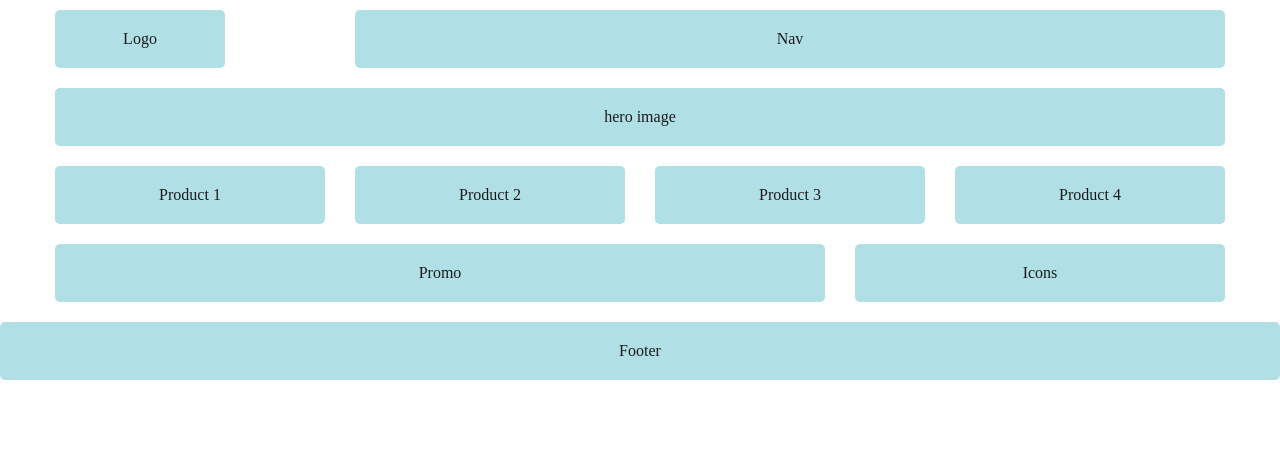
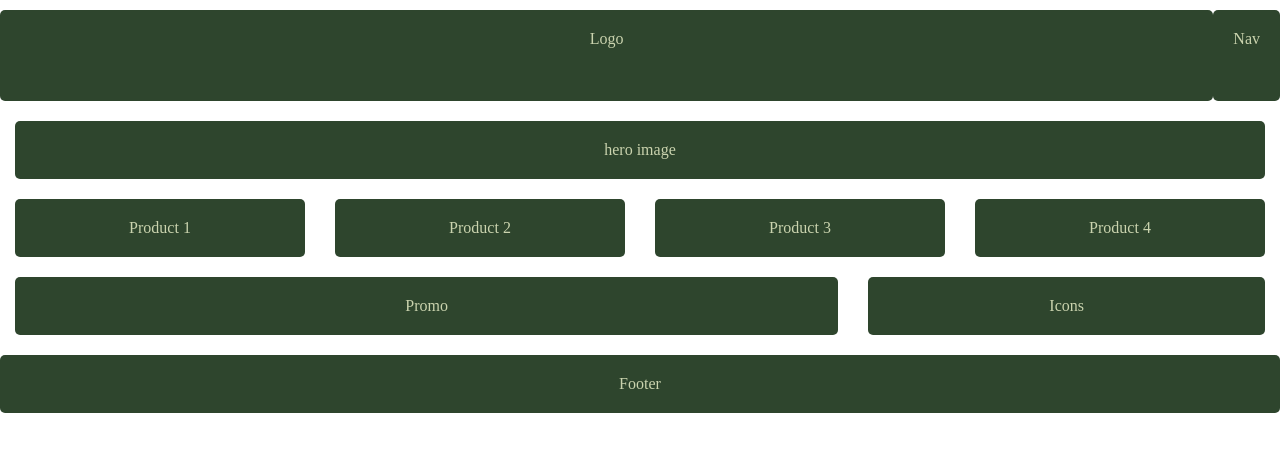
Before and after one commit to jasminechicoine/Chicoine_Jasmine_Project4, a plain HTML site: page index.html in a window 1280 px wide. Drawn offline with Linux system fonts and the light colour scheme.

Commit message:
edited colors, and css grid

```diff
--- a/css/grid.css
+++ b/css/grid.css
@@ -30,8 +30,9 @@ body, p, h1, h2, h3, h4, h5 {
 }
 
 .box {
-   background-color: powderblue;
-   color: rgb(27, 27, 27);
+   background-color: rgb(46, 69, 45);
+   font-family: american typewriter;
+   color: rgb(202, 211, 174);
    border-radius: 5px;
    padding: 20px;
    text-align: center;
@@ -47,20 +48,21 @@ body, p, h1, h2, h3, h4, h5 {
    /* set this container as a grid, with 3 columns
    the other grid will sit in the middle column, this allows for overlapping content */
    display: grid;
-	grid-template-columns: 1fr minmax(0, 1200px) 1fr;
+	grid-template-columns: 1fr minmax(0, 1920px) 1fr;
 }
 
  .grid-con {
    display: grid;
    grid-template-columns: repeat(4, minmax(0, 1fr));
    grid-column-gap: 30px;
-   max-width: 1200px;
+   max-width: 1920px;
    margin: 0 auto;
    padding-left: 15px;
    padding-right: 15px;
 }
 
 /* A keyword indicating that the property contributes nothing to the grid item's placement, indicating auto-placement, an automatic span, or a default span of 1. */
+
 .col-auto {grid-column: auto;}
 .col-span-1	{grid-column: span 1 / span 1;}
 .col-span-2	{grid-column: span 2 / span 2;}
@@ -80,6 +82,7 @@ body, p, h1, h2, h3, h4, h5 {
 .col-end-4	{grid-column-end: 4;}
 .col-end-5	{grid-column-end: 5;}
 .col-end-auto	{grid-column-end: auto;}
+
 
 /* ---Tablet Library Grid Styles--- */
 
@@ -106,6 +109,7 @@ body, p, h1, h2, h3, h4, h5 {
    .m-col-span-10 {grid-column: span 10 / span 10;}
    .m-col-span-11 {grid-column: span 11 / span 11;}
    .m-col-span-12 {grid-column: span 12 / span 12;}
+   .m-col-span-12 {grid-column: span 13 / span 13;}
    .m-col-span-full {grid-column: 1 / -1;}
 
    .m-col-start-1	{grid-column-start: 1;}
@@ -165,6 +169,7 @@ body, p, h1, h2, h3, h4, h5 {
    .l-col-span-10 {grid-column: span 10 / span 10;}
    .l-col-span-11 {grid-column: span 11 / span 11;}
    .l-col-span-12 {grid-column: span 12 / span 12;}
+   .l-col-span-12 {grid-column: span 13 / span 13;}
    .l-col-span-full {grid-column: 1 / -1;}
 
    .l-col-start-1	{grid-column-start: 1;}
@@ -223,6 +228,7 @@ body, p, h1, h2, h3, h4, h5 {
    .xl-col-span-10 {grid-column: span 10 / span 10;}
    .xl-col-span-11 {grid-column: span 11 / span 11;}
    .xl-col-span-12 {grid-column: span 12 / span 12;}
+   .xl-col-span-12 {grid-column: span 13 / span 13;}
    .xl-col-span-full {grid-column: 1 / -1;}
 
    .xl-col-start-1	{grid-column-start: 1;}
--- a/css/main.css
+++ b/css/main.css
@@ -1,5 +1,9 @@
-@media screen and (min-width: 768px) {
+/*@media screen and (min-width: 768px) {
     #main-logo {
         order:-1;
     }
+}*/
+
+#main-logo {
+    height: 91px;
 }
--- a/index.html
+++ b/index.html
@@ -13,10 +13,11 @@
     <link href="css/main.css" rel="stylesheet">
 </head>
 <body>
-   <header class="grid-con" id="main-header">
+   <header class="full-width-grid-con" id="main-header">
+    <div class="box col-span-full col-end-1 m-col-start-1 m-col-end-3"
+    id="main-logo">Logo</div>
     <nav class="box col-span-full m-col-start-4 m-col-end-13">Nav</nav>
-    <div class="box col-start-2 col-end-4 m-col-start-1 m-col-end-3"
-    id="main-logo">Logo</div>
+
 </header>
 
     <section class="grid-con" id="hero-con">
@@ -33,7 +34,7 @@
         <div class="box col-start-1 col-end-4 m-col-start-1 m-col-end-1 l-col-start-1 l-col-end-9">Promo</div>
         <div class="box col-start-4 col-end-5 m-col-start-10 m-col-end-13 l-col-start-9 l-col-end-13">Icons</div>
     </section>
-    <footer class="gridv-con">
+    <footer class="full-width-grid-con">
         <div class="box col-span-full">Footer</div>
 
     </footer>
```
